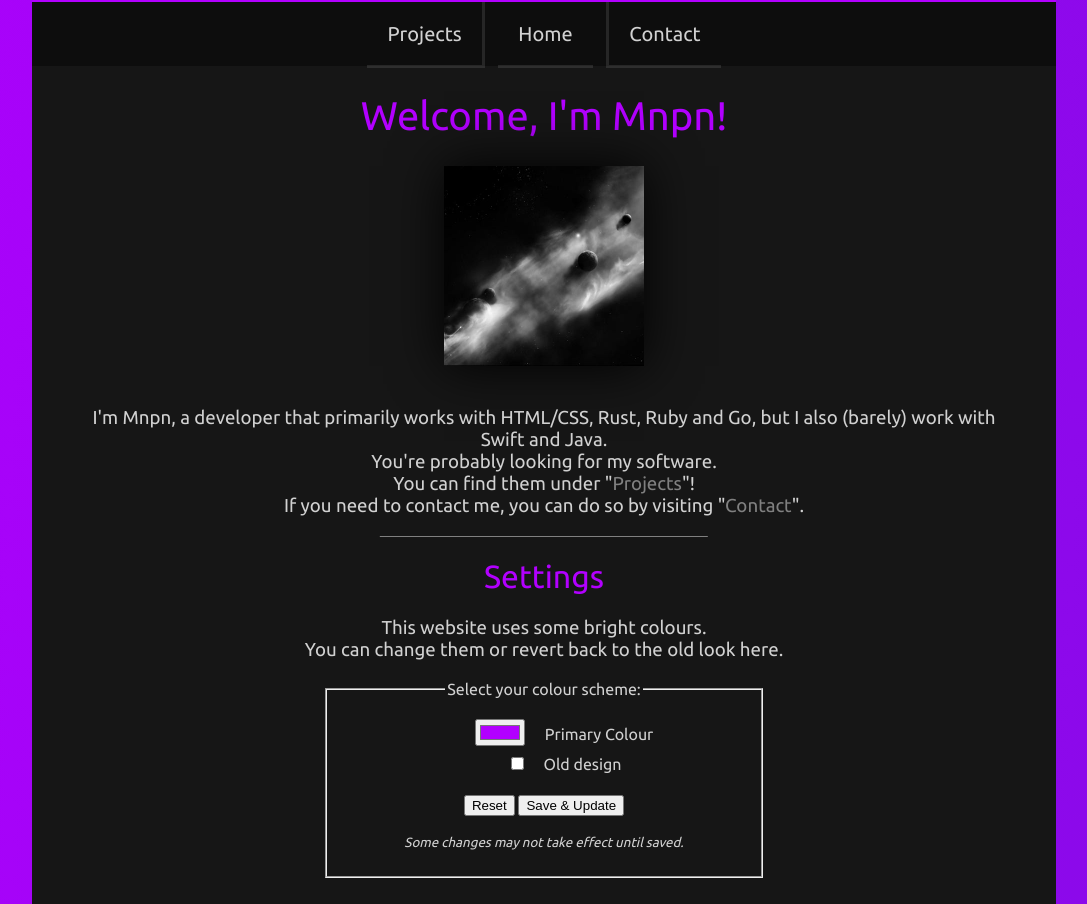
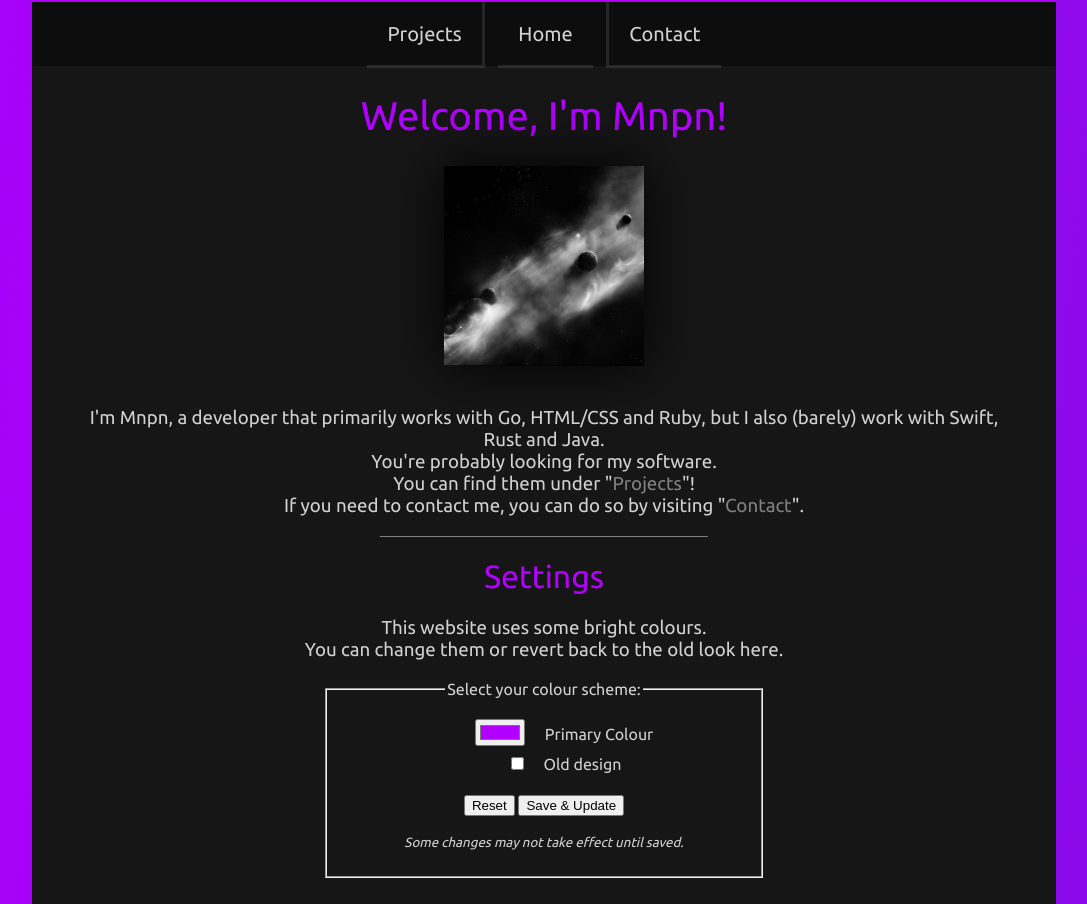
Before and after one commit to Mnpn/mnpn.github.io, a Jekyll site: the page built from index.html, in a window 1280 px wide. Shown: the whole page, without its empty margins (96-1183 px from the left). Built offline with Jekyll 4.4.1, drawn with Linux system fonts in a browser that asks for light colours.

Commit message:
Updated programming languages

```diff
--- a/index.html
+++ b/index.html
@@ -8,7 +8,7 @@ layout: default
 <h1 style="font-size: 2.5em">Welcome, I'm Mnpn!</h1>
 <img src="/assets/gspfp.jpeg" class="fronticon" alt="Mnpn" />
 <h3>
-	I'm Mnpn, a developer that primarily works with HTML/CSS, Rust, Ruby and Go, but I also (barely) work with Swift and Java.
+	I'm Mnpn, a developer that primarily works with Go, HTML/CSS and Ruby, but I also (barely) work with Swift, Rust and Java.
 	<br />
 	You're probably looking for my software.
 	<br />
--- a/projects.html
+++ b/projects.html
@@ -25,6 +25,7 @@ layout: default
 	.JavaScript:hover > .entry { border-bottom: 2px solid #f1e05a }
 	.Ruby:hover > .entry { border-bottom: 2px solid #701516 }
 	.Rust:hover > .entry { border-bottom: 2px solid #dea584 }
+	.Shell:hover > .entry { border-bottom: 2px solid #89e051 }
 	.Swift:hover > .entry { border-bottom: 2px solid #ffac45 }
 </style>
 
```
